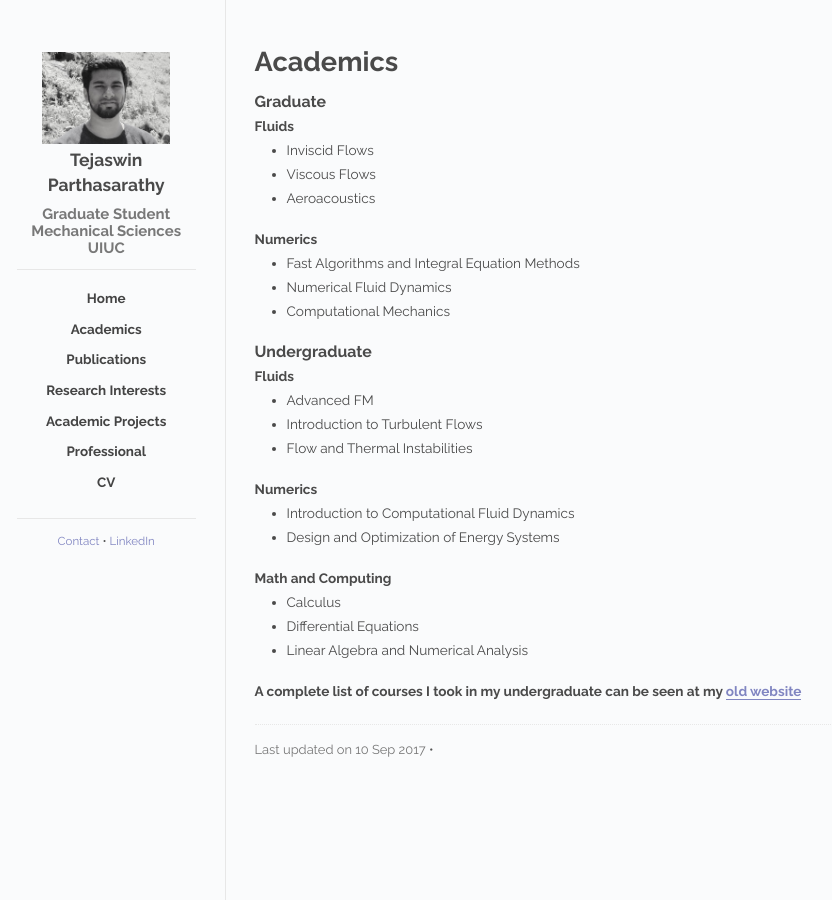
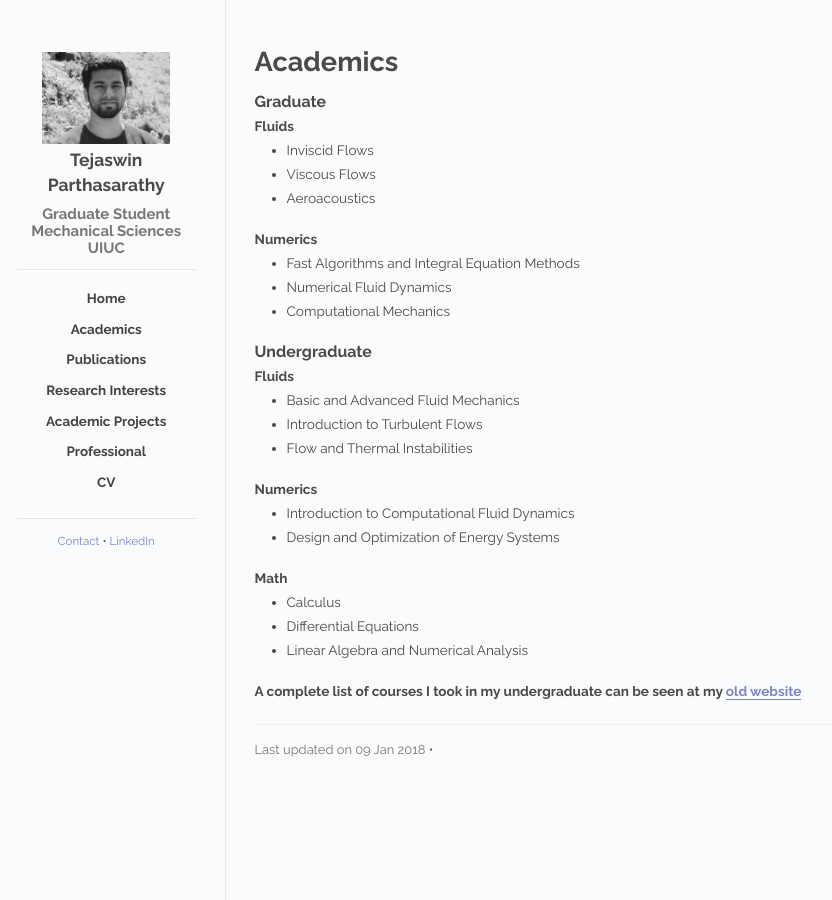
Before and after one commit to parthas1/parthas1.github.io, a Jekyll site: the page built from academics/index.md, in a window 1280 px wide. Shown: the whole page, without its empty margins (133-965 px from the left). Built offline with Jekyll 4.4.1, drawn with Linux system fonts in a browser that asks for light colours.

```diff
--- a/_layouts/default.html
+++ b/_layouts/default.html
@@ -50,7 +50,7 @@
         </div>
         <div class="footer">
           <span id="footer-links">
-            <a href="mailto:tp5@illinois.edu" class="footer-link">Contact</a> <span class="separator">&bull;</span>
+            <a href="mailto:tejaswin.sarathy@gmail.com" class="footer-link">Contact</a> <span class="separator">&bull;</span>
             <a href="https://in.linkedin.com/in/tejaswinsarathy" class="footer-link">LinkedIn</a>
           </span>
         </div>
--- a/academics/index.md
+++ b/academics/index.md
@@ -1,7 +1,7 @@
 ---
 layout: page
 title: Academics
-date:   2017-09-10 12:00:00
+date:   2018-01-09 12:00:00
 order: 2
 ---
 
@@ -23,7 +23,7 @@ order: 2
 
 #### Fluids
 
-* Advanced FM
+* Basic and Advanced Fluid Mechanics
 * Introduction to Turbulent Flows
 * Flow and Thermal Instabilities
 
@@ -32,7 +32,7 @@ order: 2
 * Introduction to Computational Fluid Dynamics
 * Design and Optimization of Energy Systems
 
-#### Math and Computing
+#### Math
 
 * Calculus
 * Differential Equations
```
Also changed, not shown: publications/index.md (+2 -2 lines).
